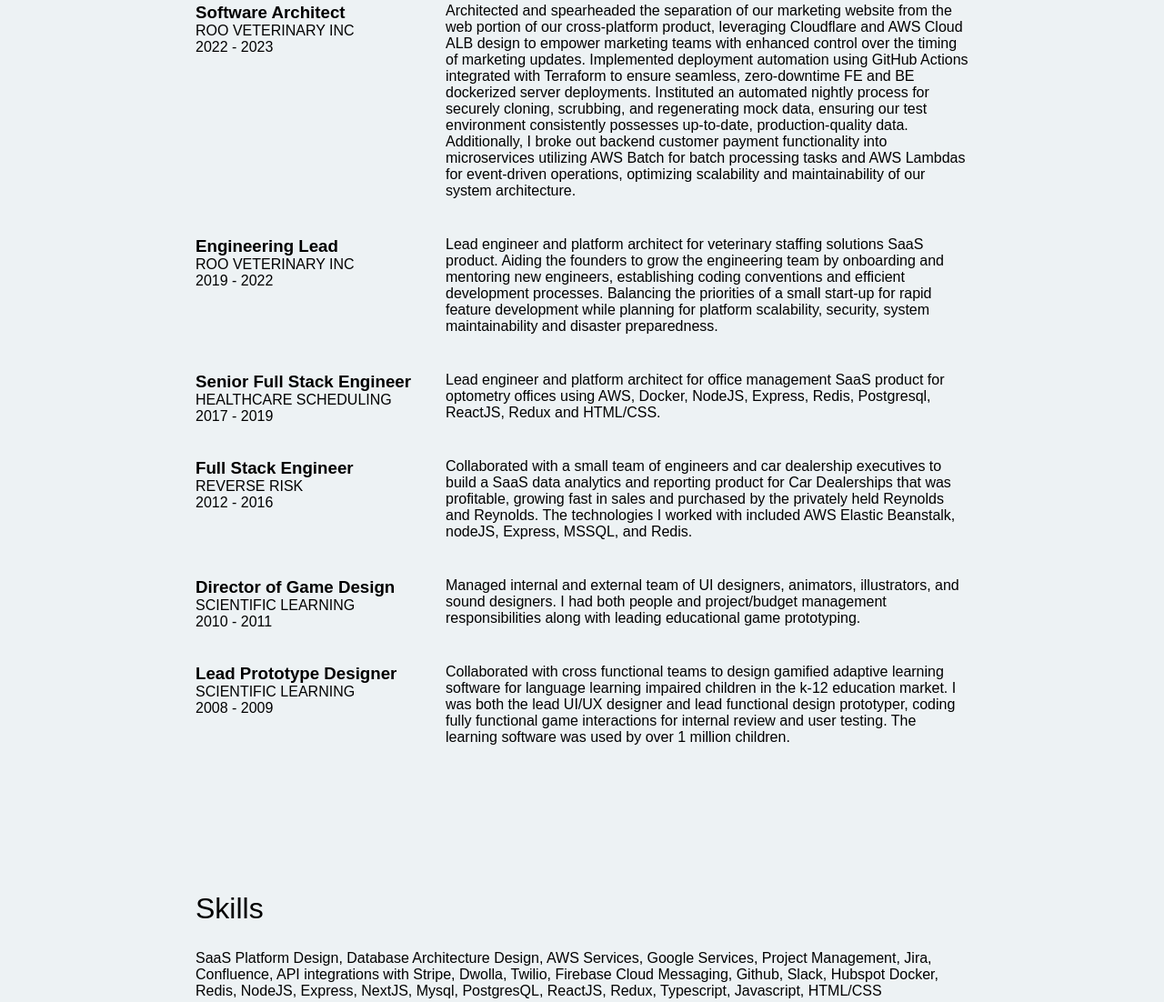
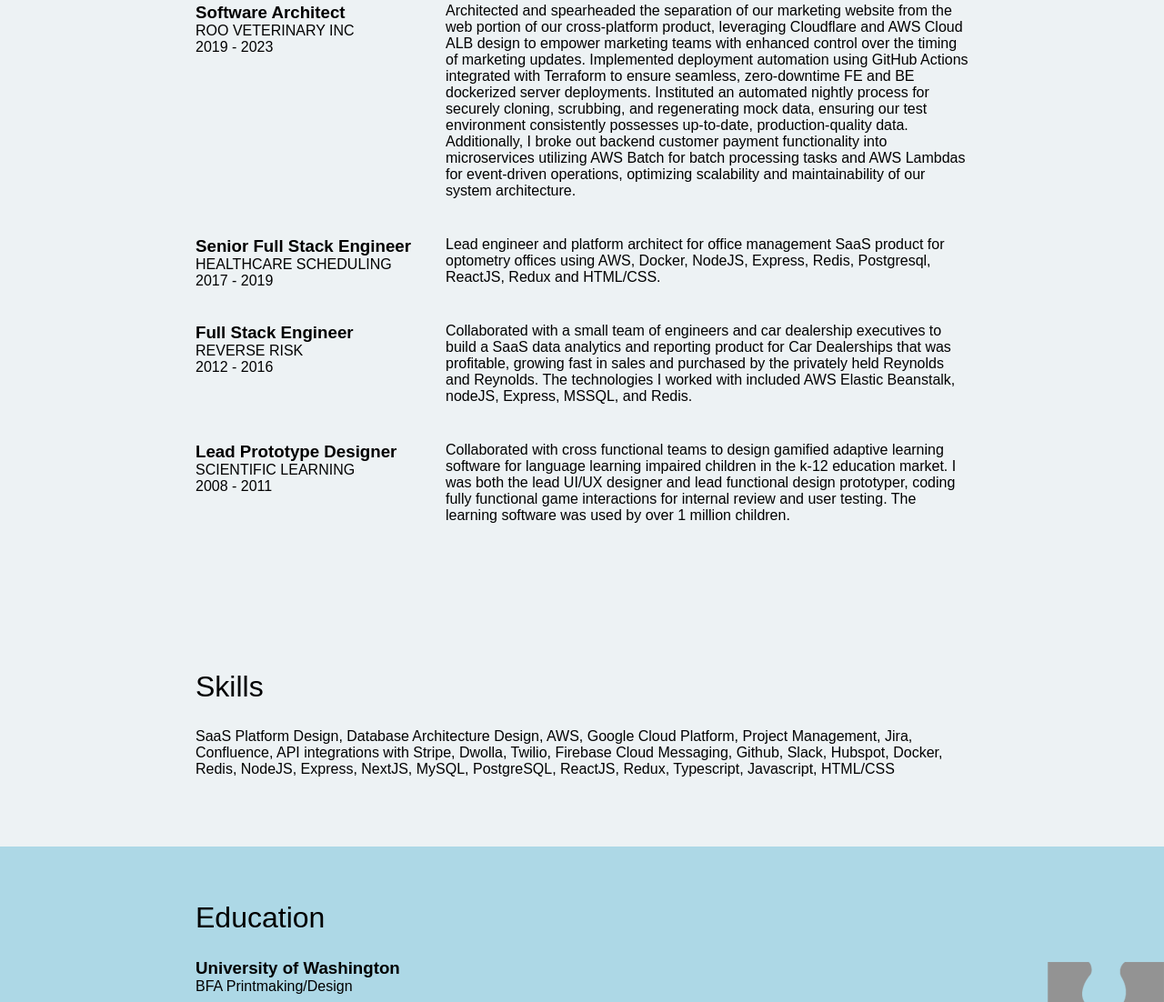
Before and after one commit to jmontydesign/jmontydesign.github.io, a website: page index.html in a window 1280 px wide. Shown: the part 503-1605 px from the top of the page at 91% size. Drawn offline with Linux system fonts and the light colour scheme.

Commit message:
updates resume

```diff
--- a/index.html
+++ b/index.html
@@ -9,7 +9,7 @@
   <body>
     <!-- // Intro -->
     <header id="about">
-      <a href="jm_resume.pdf" download class="btn download">Download PDF</a>
+      <a href="jm_resume.pdf" download class="btn download">Download Resume</a>
       <nav>
         <a href="#about">About</a>
         <a href="#work">Work Experience</a>
@@ -20,7 +20,7 @@
         <img class="profile-img col-narrow" src="images/jm_puz.png" />
         <div class="col-wide">
           <h1>John Montgomery</h1>
-          <h3>Lead Software Engineer, SaaS Platform Architect</h3>
+          <h3>Software Architect - Pieces found. Systems built.</h3>
         </div>
       </div>
     </header>
@@ -35,7 +35,7 @@
           <div class="col-narrow">
             <h3>Software Architect</h3>
             <p class="uppercase">Roo Veterinary Inc</p>
-            <p>2022 - 2023</p>
+            <p>2019 - 2023</p>
           </div>
 
           <div class="col-wide job-description">
@@ -59,25 +59,6 @@
 
           <!-- Job 2 Details -->
           <div class="col-narrow">
-            <h3>Engineering Lead</h3>
-            <p class="uppercase">Roo Veterinary Inc</p>
-            <p>2019 - 2022</p>
-          </div>
-
-          <div class="col-wide job-description">
-            <p>
-              Lead engineer and platform architect for veterinary staffing
-              solutions SaaS product. Aiding the founders to grow the
-              engineering team by onboarding and mentoring new engineers,
-              establishing coding conventions and efficient development
-              processes. Balancing the priorities of a small start-up for rapid
-              feature development while planning for platform scalability,
-              security, system maintainability and disaster preparedness.
-            </p>
-          </div>
-
-          <!-- Job 3 Details -->
-          <div class="col-narrow">
             <h3>Senior Full Stack Engineer</h3>
             <p class="uppercase">Healthcare Scheduling</p>
             <p>2017 - 2019</p>
@@ -91,7 +72,7 @@
             </p>
           </div>
 
-          <!-- Job 4 Details -->
+          <!-- Job 3 Details -->
           <div class="col-narrow">
             <h3>Full Stack Engineer</h3>
             <p class="uppercase">Reverse Risk</p>
@@ -109,27 +90,11 @@
             </p>
           </div>
 
-          <!-- Job 5 Details -->
-          <div class="col-narrow">
-            <h3>Director of Game Design</h3>
-            <p class="uppercase">Scientific Learning</p>
-            <p>2010 - 2011</p>
-          </div>
-
-          <div class="col-wide job-description">
-            <p>
-              Managed internal and external team of UI designers, animators,
-              illustrators, and sound designers. I had both people and
-              project/budget management responsibilities along with leading
-              educational game prototyping.
-            </p>
-          </div>
-
-          <!-- Job 6 Details -->
+          <!-- Job 4 Details -->
           <div class="col-narrow">
             <h3>Lead Prototype Designer</h3>
             <p class="uppercase">Scientific Learning</p>
-            <p>2008 - 2009</p>
+            <p>2008 - 2011</p>
           </div>
 
           <div class="col-wide job-description">
@@ -149,11 +114,11 @@
         <div class="content-wrap">
           <h2>Skills</h2>
           <p>
-            SaaS Platform Design, Database Architecture Design, AWS Services,
-            Google Services, Project Management, Jira, Confluence, API
+            SaaS Platform Design, Database Architecture Design, AWS, Google
+            Cloud Platform, Project Management, Jira, Confluence, API
             integrations with Stripe, Dwolla, Twilio, Firebase Cloud Messaging,
-            Github, Slack, Hubspot Docker, Redis, NodeJS, Express, NextJS,
-            Mysql, PostgresQL, ReactJS, Redux, Typescript, Javascript, HTML/CSS
+            Github, Slack, Hubspot, Docker, Redis, NodeJS, Express, NextJS,
+            MySQL, PostgreSQL, ReactJS, Redux, Typescript, Javascript, HTML/CSS
           </p>
         </div>
       </section>
@@ -185,7 +150,7 @@
           <a href="mailto:jmontydesign@gmail.com">jmontydesign@gmail.com</a>
         </div>
 
-        <p>&#169; 2023 by John Montgomery</p>
+        <p>&#169; 2025 by John Montgomery</p>
       </div>
     </footer>
   </body>
--- a/package.json
+++ b/package.json
@@ -6,6 +6,5 @@
   "scripts": {
     "test": "echo \"Error: no test specified\" && exit 1"
   },
-  "author": "",
-  "license": "ISC"
+  "author": "John Montgomery"
 }
```
Also changed, not shown: aboutSummary.html (added, +35 -0 lines), 3 other files.
